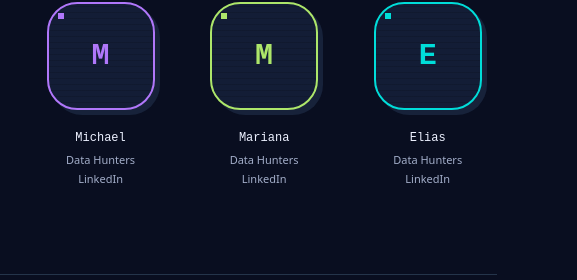
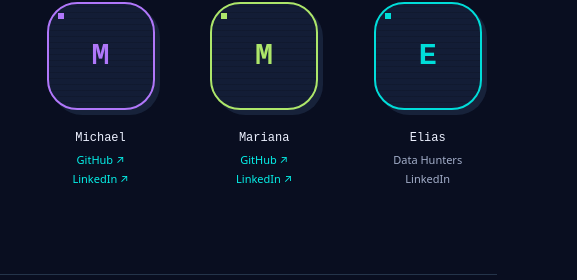
Before and after one commit to nkborba/fuitrollado, a plain HTML site: page web/index.html in a window 1280 px wide. Shown: the part 1993-2273 px from the top of the page, 703-1280 px from the left. Drawn offline with Linux system fonts and the light colour scheme; no server answers.

Commit message:
adicionando linkedins

```diff
--- a/web/index.html
+++ b/web/index.html
@@ -360,12 +360,38 @@
           <article class="member">
             <div class="avatar a5" aria-hidden="true">M</div>
             <h3>Michael</h3>
-            <p class="member-links"><span>Data Hunters</span><span>LinkedIn</span></p>
+            <p class="member-links">
+              <a
+                href="https://github.com/"
+                target="_blank"
+                rel="noopener noreferrer"
+                aria-label="GitHub de Michael (abre em nova aba)"
+                >GitHub ↗</a
+              ><a
+                href="https://www.linkedin.com/in/michael-souza-b53915204/"
+                target="_blank"
+                rel="noopener noreferrer"
+                aria-label="LinkedIn de Michael Sousa (abre em nova aba)"
+                >LinkedIn ↗</a>
+            </p>
           </article>
           <article class="member">
             <div class="avatar a6" aria-hidden="true">M</div>
             <h3>Mariana</h3>
-            <p class="member-links"><span>Data Hunters</span><span>LinkedIn</span></p>
+            <p class="member-links">
+              <a
+                href="https://github.com/"
+                target="_blank"
+                rel="noopener noreferrer"
+                aria-label="GitHub de Mariana (abre em nova aba)"
+                >GitHub ↗</a
+              ><a
+                href="https://www.linkedin.com/in/mariana-sousa-423a4a204/"
+                target="_blank"
+                rel="noopener noreferrer"
+                aria-label="LinkedIn de Mariana Sousa (abre em nova aba)"
+                >LinkedIn ↗</a>
+            </p>
           </article>
           <article class="member">
             <div class="avatar a1" aria-hidden="true">E</div>
```
